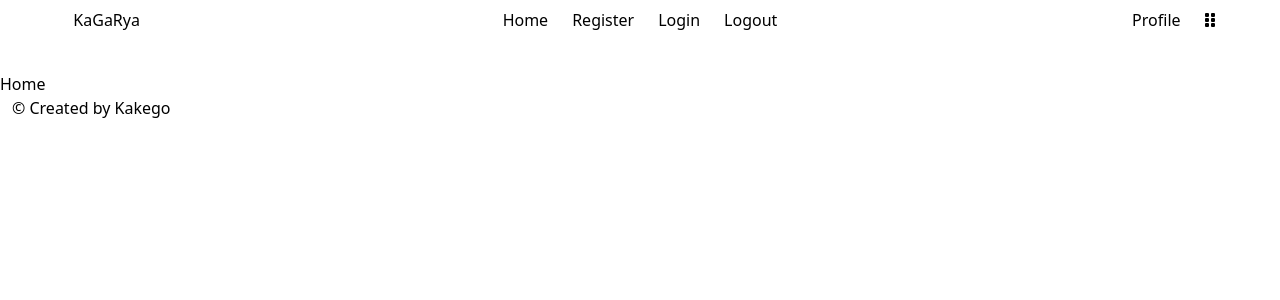
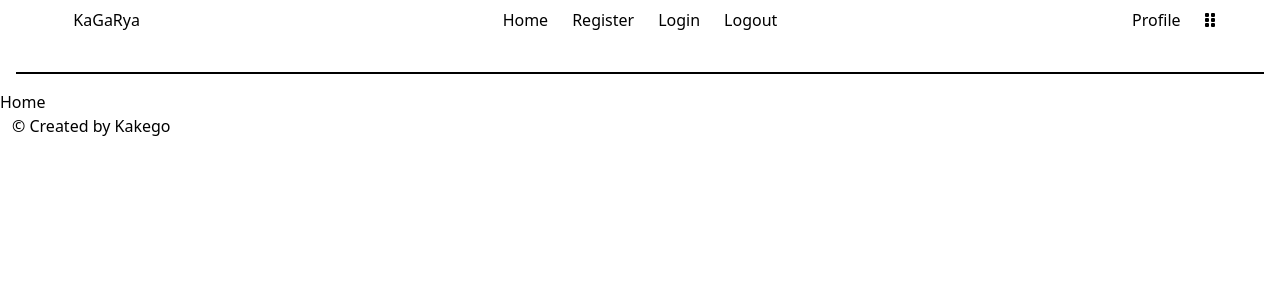
Before and after one commit to KaKeGo/KaGaRya, a React (Create React App) app: page / in a window 1280 px wide. Shown: the top 300 px of the page. Built offline with nearby package versions, Linux system fonts and the light colour scheme.

Commit message:
Add secound navbar

```diff
--- /dev/null
+++ b/src/containers/Content_navbar/Content_navbar.css
@@ -0,0 +1,4 @@
+
+.b {
+    border: solid 1px;
+}
--- /dev/null
+++ b/src/containers/Content_navbar/Content_navbar.jsx
@@ -0,0 +1,24 @@
+import React from 'react'
+import { Link } from 'react-router-dom'
+
+import './Content_navbar.css'
+
+const Content_navbar = () => {
+  return (
+    <nav className='mb-4'>
+        <div className='b mx-4 flex'>
+            <div>
+
+                <ul>
+                    <li>
+                        <Link></Link>
+                    </li>
+                </ul>
+
+            </div>
+        </div>
+    </nav>
+  )
+}
+
+export default Content_navbar
--- a/src/layout/Layout.jsx
+++ b/src/layout/Layout.jsx
@@ -2,12 +2,14 @@ import React from 'react'
 
 import Navbar from '../containers/Navbar/Navbar'
 import Footer from '../containers/Footer/Footer'
+import Content_navbar from '../containers/Content_navbar/Content_navbar'
 
 
 const Layout = ({ children }) => {
   return (
     <div>
       <Navbar />
+      <Content_navbar />
         {children}
       <Footer />
     </div>
```
